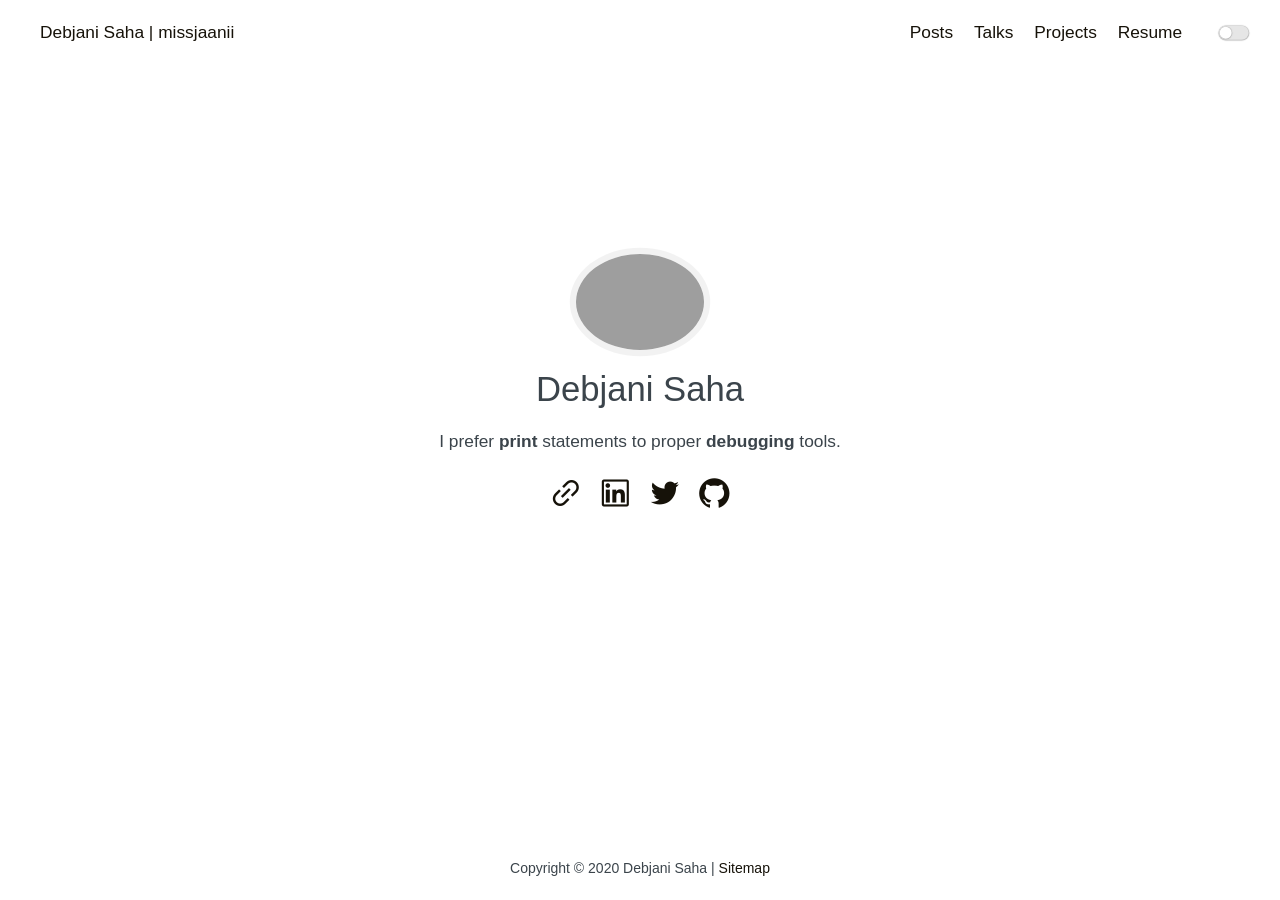
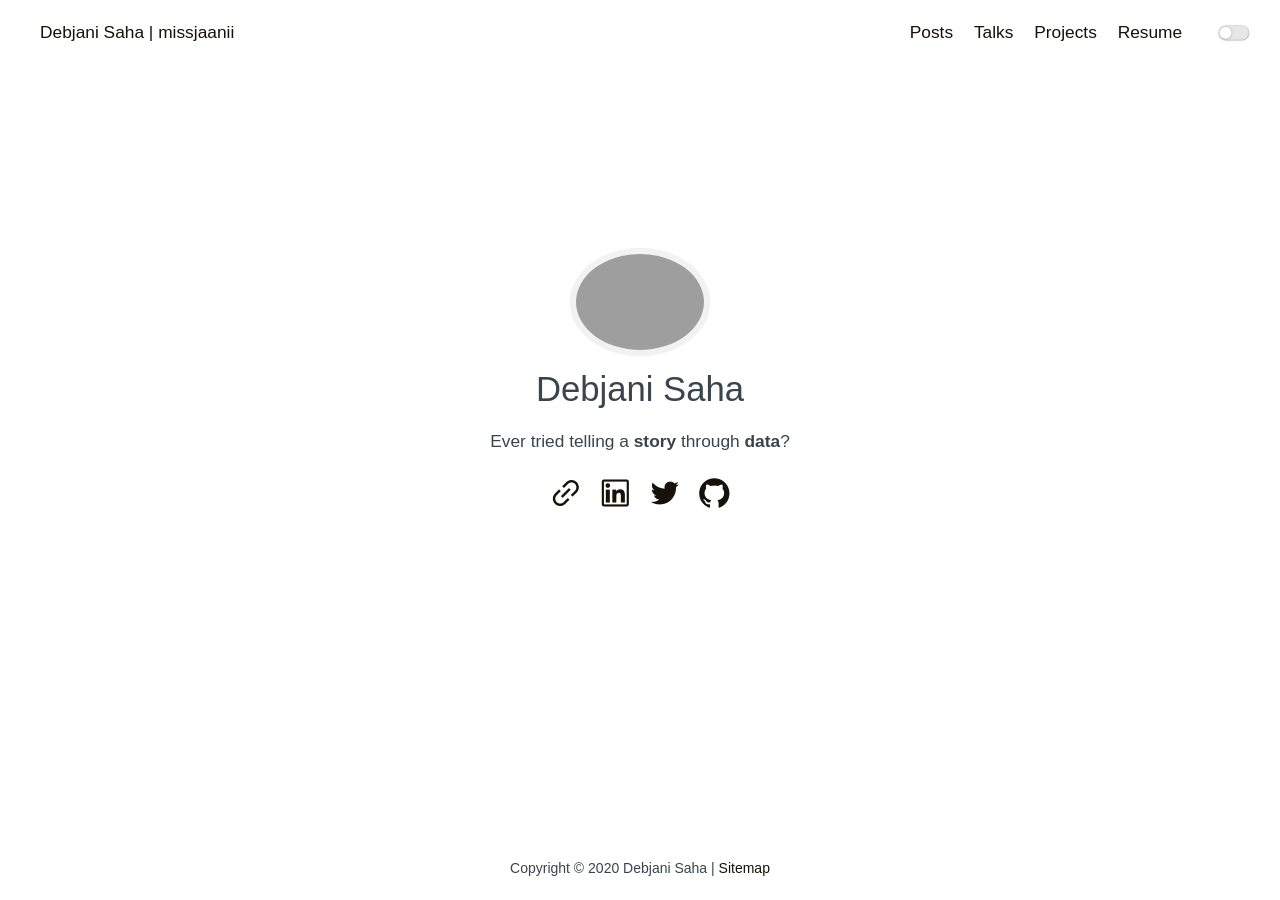
Before and after one commit to missjaanii/missjaanii.github.io, a Jekyll site: the page built from index.md, in a window 1280 px wide. Built offline with Jekyll 4.4.1, drawn with Linux system fonts in a browser that asks for light colours.

Commit message:
Update home.html
changed the tagline

```diff
--- a/_layouts/home.html
+++ b/_layouts/home.html
@@ -8,7 +8,7 @@ layout: default
             <div class="avatar"><a href="{{site.url}}/posts"><img src="{{site.url}}/assets/site_images/missjaanii.jpg"></a></div>
             <div class="nickname">Debjani Saha</div>
             <div class="description">
-                <p>I prefer <strong>print</strong> statements to proper <strong>debugging</strong> tools.</p>
+                <p>Ever tried telling a  <strong>story</strong> through <strong>data</strong>?</p>
             </div>
             <div class="links">
                 <a class="link-item" title="Link"
```
